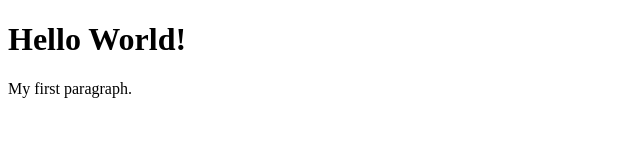
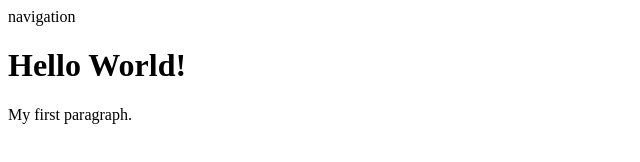
Before and after one commit to OmarMokhfi/cla-wdpt, a plain HTML site: page index.html in a window 1280 px wide. Shown: the whole page, without its empty margins (0-640 px from the left). Drawn offline with Linux system fonts and the light colour scheme.

Commit message:
Fixed: navigation #2

```diff
--- a/index.html
+++ b/index.html
@@ -6,6 +6,7 @@
     <title>Document</title>
   </head>
   <body>
+    <nav>navigation</nav>
     <h1>Hello World!</h1>
     <p>My first paragraph.</p>
   </body>
```
